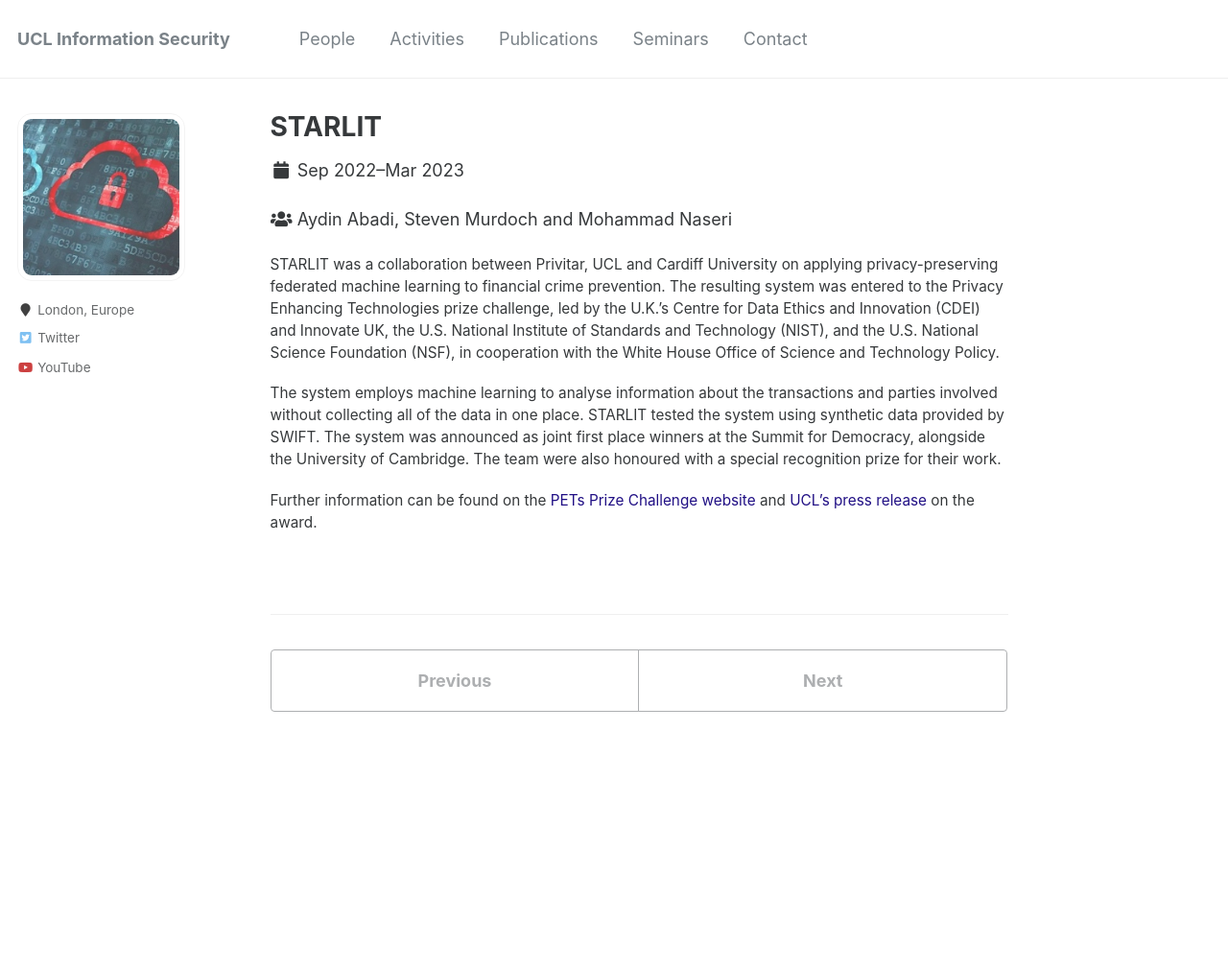
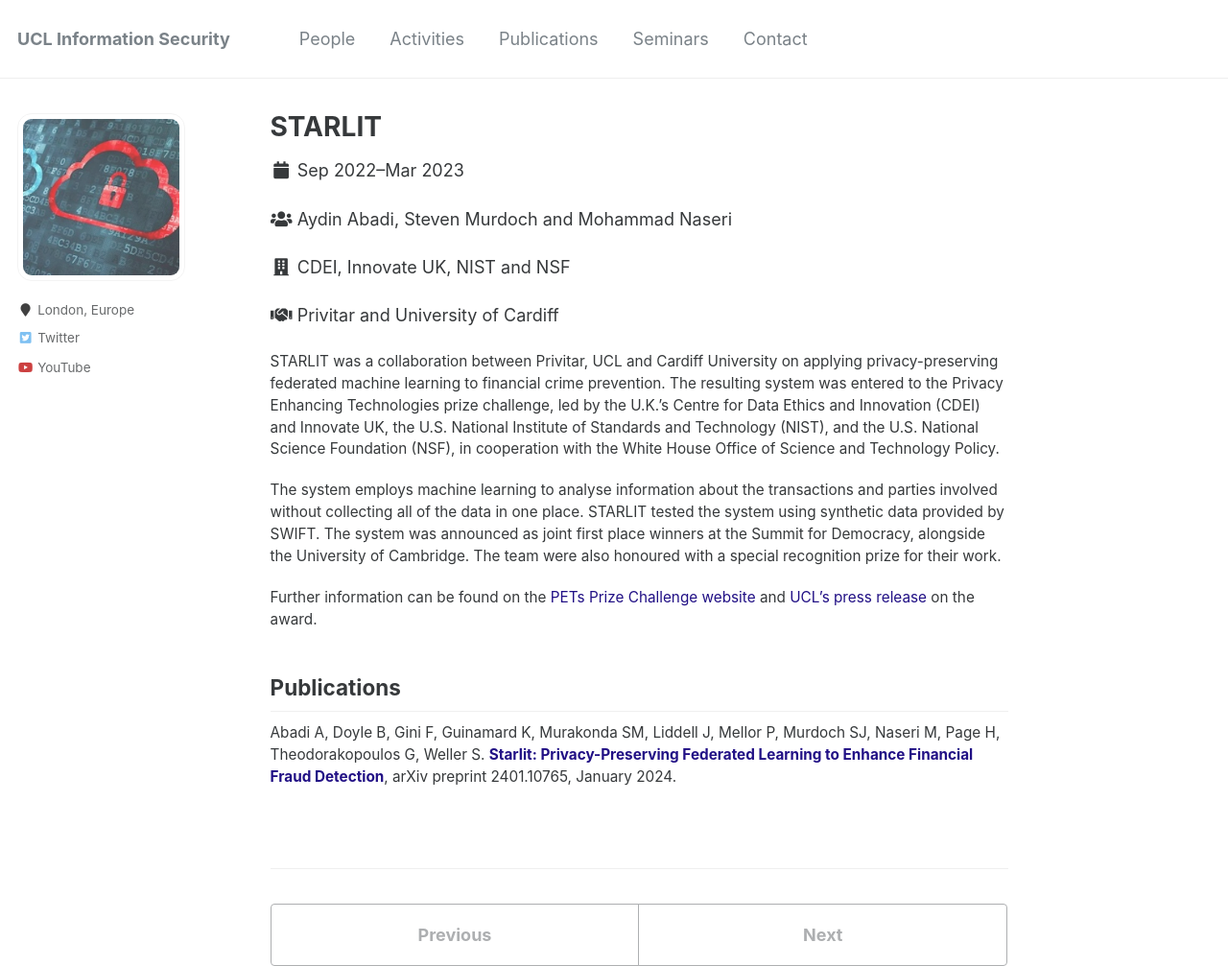
Before and after one commit to uclisec/uclisec.github.io, a Jekyll site: the page built from _projects/STARLIT.md, in a window 1280 px wide and 1007 px high. Shown: the whole window at 96% size. Built offline with Jekyll 4.4.1, drawn with Linux system fonts in a browser that asks for light colours.

Commit message:
Update STARLIT and add PAYMENT

```diff
--- a/_projects/STARLIT.md
+++ b/_projects/STARLIT.md
@@ -5,6 +5,10 @@
 - Aydin Abadi
 - Steven Murdoch
 - Mohammad Naseri
+partners:
+- Privitar
+- University of Cardiff
+funder: CDEI, Innovate UK, NIST and NSF
 date: 2022-09-19
 endDate: 2023-03-31
 ---
@@ -17,3 +21,7 @@
 press
 release](https://www.ucl.ac.uk/computer-science/news/2023/mar/ucl-computer-science-team-wins-uk-us-privacy-enhancing-technologies-prize-challenge)
 on the award.
+
+## Publications
+
+Abadi A, Doyle B, Gini F, Guinamard K, Murakonda SM, Liddell J, Mellor P, Murdoch SJ, Naseri M, Page H, Theodorakopoulos G, Weller S. **[Starlit: Privacy-Preserving Federated Learning to Enhance Financial Fraud Detection](https://arxiv.org/abs/2401.10765)**, arXiv preprint 2401.10765, January 2024.
```
Also changed, not shown: _projects/PAYMENT.md (added, +27 -0 lines).
